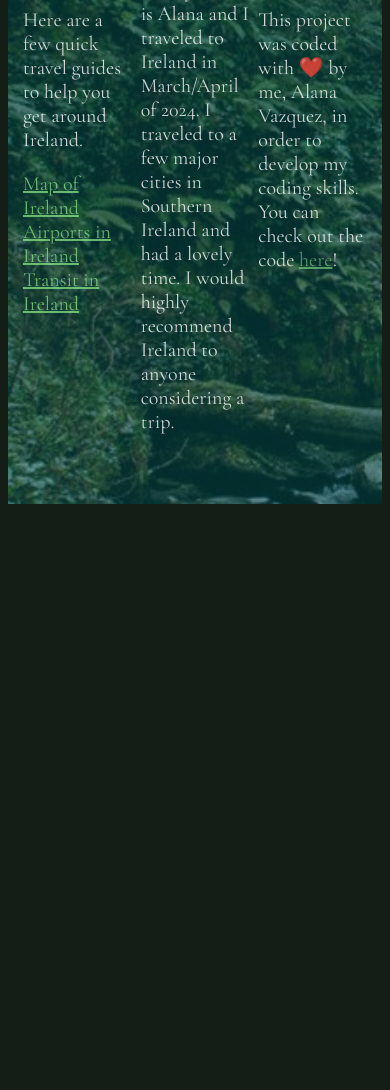
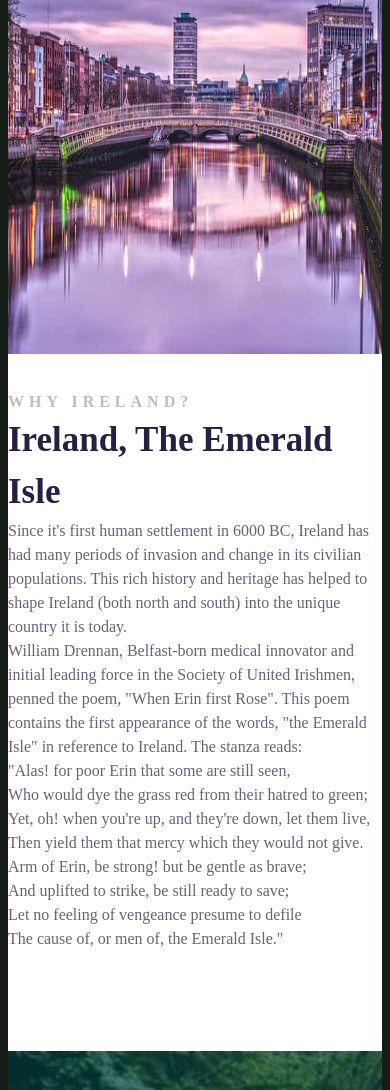
Before and after one commit to alanarv99/Ireland-travel, a plain HTML site: page index.html in a window 390 px wide. Shown: the part 570-1660 px from the top of the page. Before the commit the page ends 1082 px from the top, so only its background shows below. Drawn offline with nearby package versions, Linux system fonts and the light colour scheme; a web font is replaced by a local one.

Commit message:
added and styled first main section and made  grids responsive

```diff
--- a/index.html
+++ b/index.html
@@ -23,13 +23,47 @@
         </h2>
         <a href="/more">Learn More</a>
       </header>
+      <main>
+        <section class="grid grid-2-columns">
+          <div>
+            <img
+              src="/images/ha-penny.jpg"
+              alt="Ha-penny Bridge in Dublin, Ireland"
+              class="img-responsive"
+              width="550px"
+              height="400px"
+            />
+          </div>
+          <div>
+            <h3>Why Ireland?</h3>
+            <h2>Ireland, The Emerald Isle</h2>
+            <p>
+              Since it's first human settlement in 6000 BC, Ireland has had many
+              periods of invasion and change in its civilian populations. This
+              rich history and heritage has helped to shape Ireland (both north
+              and south) into the unique country it is today.
+              <br />
+              William Drennan, Belfast-born medical innovator and initial
+              leading force in the Society of United Irishmen, penned the poem,
+              "When Erin first Rose". This poem contains the first appearance of
+              the words, "the Emerald Isle" in reference to Ireland. The stanza
+              reads:
+              <br />"Alas! for poor Erin that some are still seen,<br />Who
+              would dye the grass red from their hatred to green;<br />Yet, oh!
+              when you're up, and they're down, let them live,<br />Then yield
+              them that mercy which they would not give.<br />Arm of Erin, be
+              strong! but be gentle as brave;<br />And uplifted to strike, be
+              still ready to save;<br />Let no feeling of vengeance presume to
+              defile<br />The cause of, or men of, the Emerald Isle."
+            </p>
+          </div>
+        </section>
+      </main>
       <footer>
-        <section class="grid">
+        <section class="grid grid-3-columns-with-first-narrow">
           <div>
-            <h3>Ireland Travel Info</h3>
-            <p>
-              Here are a few quick travel guides to help you get around Ireland.
-            </p>
+            <h3>Travel Info</h3>
+
             <ul>
               <li>
                 <a href="https://maps.app.goo.gl/MGAL9yUNuK84vxdC9"
--- a/src/style.css
+++ b/src/style.css
@@ -13,8 +13,25 @@ body {
 
 .grid {
   display: grid;
-  grid-template-columns: repeat(3, 2fr);
-  grid-gap: 9px;
+  grid-gap: 50px;
+}
+
+.img-responsive {
+  max-width: 100%;
+}
+
+.grid-2-columns {
+  grid-template-columns: 1fr 1fr;
+}
+
+.grid-3-columns-with-first-narrow {
+  grid-template-columns: 1fr 2fr 2fr;
+}
+
+section {
+  max-width: 1200px;
+  margin: 0 auto;
+  padding: 100px 0;
 }
 
 header {
@@ -67,6 +84,38 @@ header a {
   border-radius: 9px;
 }
 
+main {
+  background: white;
+}
+
+main h3 {
+  font-weight: 700;
+  font-size: 16px;
+  line-height: 1.5;
+  letter-spacing: 5px;
+  color: #272044;
+  opacity: 0.3;
+  text-transform: uppercase;
+  margin: 0;
+}
+
+main h2 {
+  font-weight: 700;
+  font-size: 35px;
+  line-height: 1.5;
+  color: #272044;
+  margin: 0;
+}
+
+main p {
+  font-weight: 400;
+  font-size: 16px;
+  line-height: 1.5;
+  color: #272044;
+  opacity: 0.7;
+  margin: 0;
+}
+
 footer {
   color: white;
   font-family: var(--paragraph-font);
@@ -74,7 +123,6 @@ footer {
     url("../images/torc-fall\ stream.jpg");
   background-repeat: no-repeat;
   background-size: cover;
-  padding: 50px 15px;
 }
 footer h3 {
   font-weight: 700;
@@ -116,6 +164,13 @@ footer a {
   header h2 {
     font-size: 27px;
   }
+  .grid {
+    grid-template-columns: 1fr;
+    grid-gap: 32px;
+  }
+  selection {
+    padding: 30px;
+  }
 }
 @media (max-width: 570px) {
   header h3 {
```
Also changed, not shown: images/ha-penny.jpg (added), images/whenerinfirstrose.png (added).
